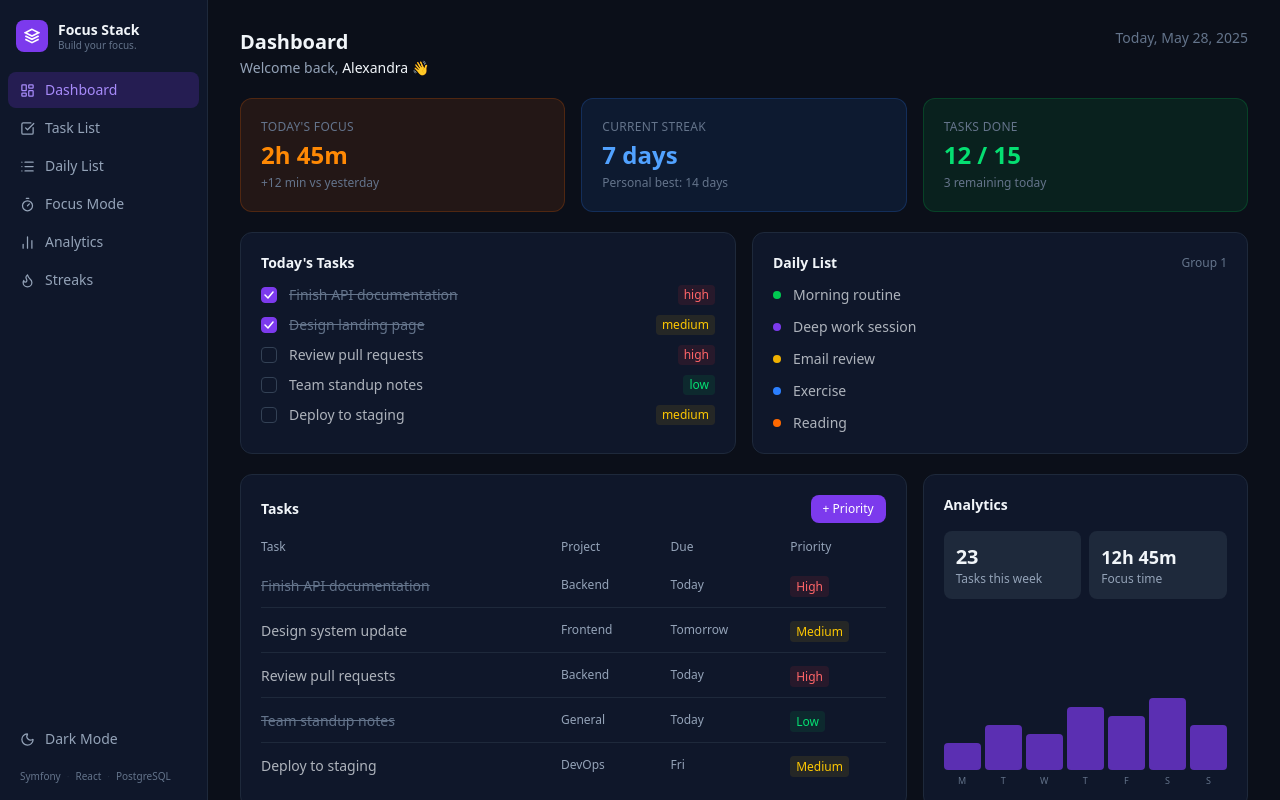
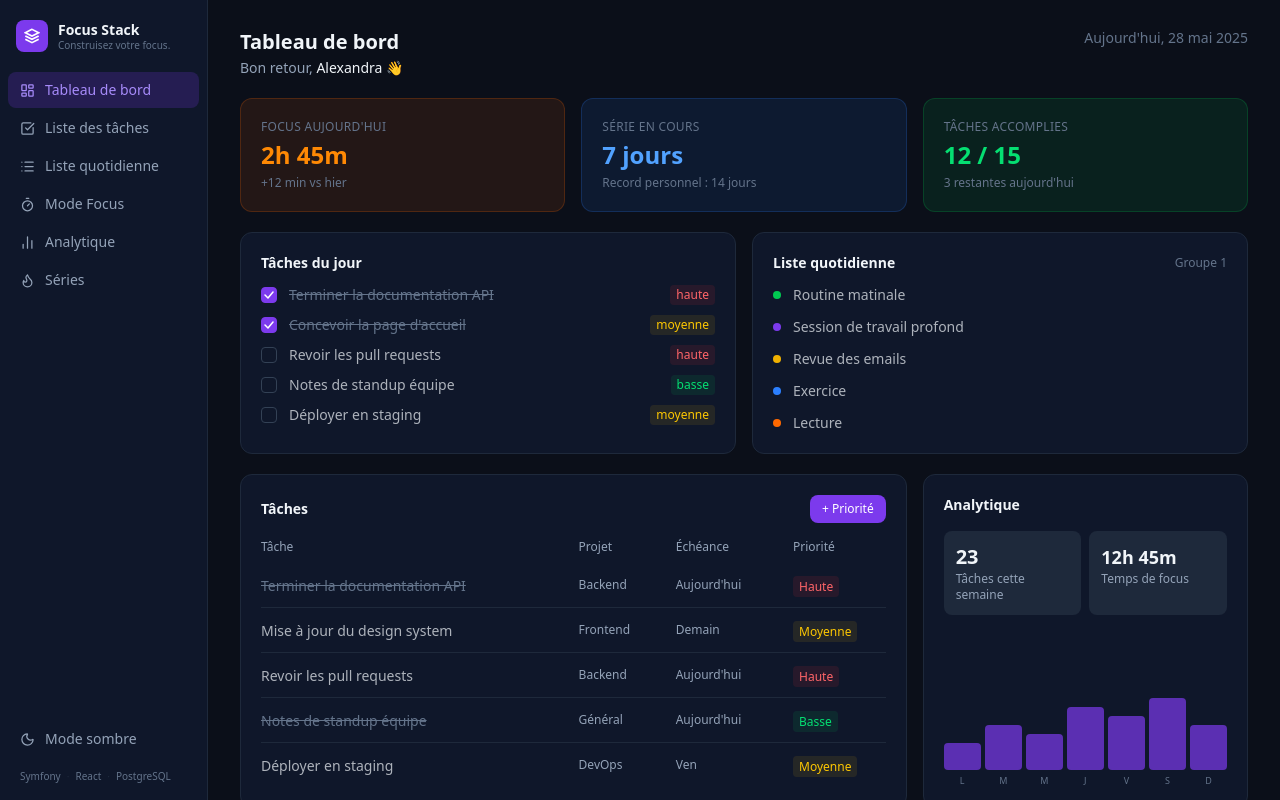
Before and after one commit to yannickfrd/focus-stack, a Next.js app in the folder frontend/: page / in a window 1280 px wide. Built offline with nearby package versions, Linux system fonts and the light colour scheme.

Commit message:
refactor(frontend): localize app content to French and update metadata, labels, and UI strings

```diff
--- a/frontend/src/UserInterface/Components/Layout/Sidebar.tsx
+++ b/frontend/src/UserInterface/Components/Layout/Sidebar.tsx
@@ -5,12 +5,12 @@ import { usePathname } from 'next/navigation';
 import { LayoutDashboard, CheckSquare, List, Timer, BarChart2, Flame, Moon } from 'lucide-react';
 
 const NAV = [
-  { label: 'Dashboard', href: '/', Icon: LayoutDashboard },
-  { label: 'Task List', href: '/tasks', Icon: CheckSquare },
-  { label: 'Daily List', href: '/daily', Icon: List },
-  { label: 'Focus Mode', href: '/focus', Icon: Timer },
-  { label: 'Analytics', href: '/analytics', Icon: BarChart2 },
-  { label: 'Streaks', href: '/streaks', Icon: Flame },
+  { label: 'Tableau de bord', href: '/', Icon: LayoutDashboard },
+  { label: 'Liste des tâches', href: '/tasks', Icon: CheckSquare },
+  { label: 'Liste quotidienne', href: '/daily', Icon: List },
+  { label: 'Mode Focus', href: '/focus', Icon: Timer },
+  { label: 'Analytique', href: '/analytics', Icon: BarChart2 },
+  { label: 'Séries', href: '/streaks', Icon: Flame },
 ];
 
 export function Sidebar() {
@@ -28,7 +28,7 @@ export function Sidebar() {
         </div>
         <div>
           <p className="text-sm font-semibold leading-tight text-foreground">Focus Stack</p>
-          <p className="text-[10px] leading-tight text-subtle-foreground">Build your focus.</p>
+          <p className="text-[10px] leading-tight text-subtle-foreground">Construisez votre focus.</p>
         </div>
       </div>
 
@@ -55,7 +55,7 @@ export function Sidebar() {
       <div className="px-2 py-4">
         <button className="flex w-full items-center gap-2.5 rounded-lg px-3 py-2 text-sm text-muted-foreground transition-colors hover:bg-elevated hover:text-foreground">
           <Moon size={15} />
-          Dark Mode
+          Mode sombre
         </button>
         <div className="mt-3 flex items-center gap-1.5 px-3">
           <span className="text-[10px] text-subtle-foreground">Symfony</span>
--- a/frontend/src/app/layout.tsx
+++ b/frontend/src/app/layout.tsx
@@ -1,4 +1,5 @@
 import type { Metadata } from "next";
+import type { ReactNode } from "react";
 import { Geist, Geist_Mono } from "next/font/google";
 import "./globals.css";
 import { Providers } from "./providers";
@@ -14,18 +15,18 @@ const geistMono = Geist_Mono({
 });
 
 export const metadata: Metadata = {
-  title: "Create Next App",
-  description: "Generated by create next app",
+  title: "Focus Stack",
+  description: "Gérez votre focus et vos tâches au quotidien",
 };
 
 export default function RootLayout({
   children,
 }: Readonly<{
-  children: React.ReactNode;
+  children: ReactNode;
 }>) {
   return (
     <html
-      lang="en"
+      lang="fr"
       className={`${geistSans.variable} ${geistMono.variable} h-full antialiased`}
     >
       <body className="min-h-full flex flex-col">
--- a/frontend/src/app/page.tsx
+++ b/frontend/src/app/page.tsx
@@ -1,64 +1,64 @@
 import type { Metadata } from 'next';
 import { Sidebar } from '@ui/Components/Layout/Sidebar';
 
-export const metadata: Metadata = { title: 'Dashboard — Focus Stack' };
+export const metadata: Metadata = { title: 'Tableau de bord — Focus Stack' };
 
 const stats = [
   {
-    label: "Today's focus",
+    label: "Focus aujourd'hui",
     value: '2h 45m',
-    delta: '+12 min vs yesterday',
+    delta: '+12 min vs hier',
     accent: 'border-orange-500/20 bg-orange-500/10 text-orange-400',
   },
   {
-    label: 'Current streak',
-    value: '7 days',
-    delta: 'Personal best: 14 days',
+    label: 'Série en cours',
+    value: '7 jours',
+    delta: 'Record personnel : 14 jours',
     accent: 'border-blue-500/20 bg-blue-500/10 text-blue-400',
   },
   {
-    label: 'Tasks done',
+    label: 'Tâches accomplies',
     value: '12 / 15',
-    delta: '3 remaining today',
+    delta: "3 restantes aujourd'hui",
     accent: 'border-green-500/20 bg-green-500/10 text-green-400',
   },
 ];
 
 const todaysTasks = [
-  { id: 1, title: 'Finish API documentation', done: true, priority: 'high' },
-  { id: 2, title: 'Design landing page', done: true, priority: 'medium' },
-  { id: 3, title: 'Review pull requests', done: false, priority: 'high' },
-  { id: 4, title: 'Team standup notes', done: false, priority: 'low' },
-  { id: 5, title: 'Deploy to staging', done: false, priority: 'medium' },
+  { id: 1, title: 'Terminer la documentation API', done: true, priority: 'haute' },
+  { id: 2, title: "Concevoir la page d'accueil", done: true, priority: 'moyenne' },
+  { id: 3, title: 'Revoir les pull requests', done: false, priority: 'haute' },
+  { id: 4, title: 'Notes de standup équipe', done: false, priority: 'basse' },
+  { id: 5, title: 'Déployer en staging', done: false, priority: 'moyenne' },
 ];
 
 const dailyItems = [
-  { id: 1, title: 'Morning routine', dot: 'bg-green-500' },
-  { id: 2, title: 'Deep work session', dot: 'bg-accent' },
-  { id: 3, title: 'Email review', dot: 'bg-yellow-500' },
-  { id: 4, title: 'Exercise', dot: 'bg-blue-500' },
-  { id: 5, title: 'Reading', dot: 'bg-orange-500' },
+  { id: 1, title: 'Routine matinale', dot: 'bg-green-500' },
+  { id: 2, title: 'Session de travail profond', dot: 'bg-accent' },
+  { id: 3, title: 'Revue des emails', dot: 'bg-yellow-500' },
+  { id: 4, title: 'Exercice', dot: 'bg-blue-500' },
+  { id: 5, title: 'Lecture', dot: 'bg-orange-500' },
 ];
 
 const tasks = [
-  { title: 'Finish API documentation', project: 'Backend', due: 'Today', priority: 'High', done: true },
-  { title: 'Design system update', project: 'Frontend', due: 'Tomorrow', priority: 'Medium', done: false },
-  { title: 'Review pull requests', project: 'Backend', due: 'Today', priority: 'High', done: false },
-  { title: 'Team standup notes', project: 'General', due: 'Today', priority: 'Low', done: true },
-  { title: 'Deploy to staging', project: 'DevOps', due: 'Fri', priority: 'Medium', done: false },
+  { title: 'Terminer la documentation API', project: 'Backend', due: "Aujourd'hui", priority: 'Haute', done: true },
+  { title: 'Mise à jour du design system', project: 'Frontend', due: 'Demain', priority: 'Moyenne', done: false },
+  { title: 'Revoir les pull requests', project: 'Backend', due: "Aujourd'hui", priority: 'Haute', done: false },
+  { title: 'Notes de standup équipe', project: 'Général', due: "Aujourd'hui", priority: 'Basse', done: true },
+  { title: 'Déployer en staging', project: 'DevOps', due: 'Ven', priority: 'Moyenne', done: false },
 ];
 
 const priorityClass: Record<string, string> = {
-  High: 'bg-red-500/10 text-red-400',
-  Medium: 'bg-yellow-500/10 text-yellow-400',
-  Low: 'bg-green-500/10 text-green-400',
-  high: 'bg-red-500/10 text-red-400',
-  medium: 'bg-yellow-500/10 text-yellow-400',
-  low: 'bg-green-500/10 text-green-400',
+  Haute: 'bg-red-500/10 text-red-400',
+  Moyenne: 'bg-yellow-500/10 text-yellow-400',
+  Basse: 'bg-green-500/10 text-green-400',
+  haute: 'bg-red-500/10 text-red-400',
+  moyenne: 'bg-yellow-500/10 text-yellow-400',
+  basse: 'bg-green-500/10 text-green-400',
 };
 
 const weekBars = [3, 5, 4, 7, 6, 8, 5];
-const days = ['M', 'T', 'W', 'T', 'F', 'S', 'S'];
+const days = ['L', 'M', 'M', 'J', 'V', 'S', 'D'];
 
 export default function DashboardPage() {
   return (
@@ -68,12 +68,12 @@ export default function DashboardPage() {
       <main className="flex-1 overflow-y-auto">
         <div className="flex items-start justify-between px-8 pt-7 pb-5">
           <div>
-            <h1 className="text-xl font-semibold text-foreground">Dashboard</h1>
+            <h1 className="text-xl font-semibold text-foreground">Tableau de bord</h1>
             <p className="mt-0.5 text-sm text-muted-foreground">
-              Welcome back, <span className="font-medium text-foreground">Alexandra</span> 👋
+              Bon retour, <span className="font-medium text-foreground">Alexandra</span> 👋
             </p>
           </div>
-          <p className="text-sm text-subtle-foreground">Today, May 28, 2025</p>
+          <p className="text-sm text-subtle-foreground">Aujourd&apos;hui, 28 mai 2025</p>
         </div>
 
         <div className="space-y-5 px-8 pb-8">
@@ -89,7 +89,7 @@ export default function DashboardPage() {
 
           <div className="grid grid-cols-2 gap-4">
             <div className="rounded-xl border border-border bg-card p-5">
-              <h2 className="mb-3 text-sm font-semibold text-foreground">Today's Tasks</h2>
+              <h2 className="mb-3 text-sm font-semibold text-foreground">Tâches du jour</h2>
               <ul className="space-y-2.5">
                 {todaysTasks.map((t) => (
                   <li key={t.id} className="flex items-center gap-3">
@@ -115,8 +115,8 @@ export default function DashboardPage() {
 
             <div className="rounded-xl border border-border bg-card p-5">
               <div className="mb-3 flex items-center justify-between">
-                <h2 className="text-sm font-semibold text-foreground">Daily List</h2>
-                <span className="text-xs text-subtle-foreground">Group 1</span>
+                <h2 className="text-sm font-semibold text-foreground">Liste quotidienne</h2>
+                <span className="text-xs text-subtle-foreground">Groupe 1</span>
               </div>
               <ul className="space-y-3">
                 {dailyItems.map((item) => (
@@ -132,15 +132,15 @@ export default function DashboardPage() {
           <div className="grid grid-cols-3 gap-4">
             <div className="col-span-2 rounded-xl border border-border bg-card p-5">
               <div className="mb-4 flex items-center justify-between">
-                <h2 className="text-sm font-semibold text-foreground">Tasks</h2>
+                <h2 className="text-sm font-semibold text-foreground">Tâches</h2>
                 <button className="rounded-lg bg-accent px-3 py-1.5 text-xs font-medium text-white transition-colors hover:bg-accent-hover">
-                  + Priority
+                  + Priorité
                 </button>
               </div>
               <table className="w-full">
                 <thead>
                   <tr className="text-left">
-                    {['Task', 'Project', 'Due', 'Priority'].map((h) => (
+                    {['Tâche', 'Projet', 'Échéance', 'Priorité'].map((h) => (
                       <th key={h} className="pb-2 text-xs font-medium text-muted-foreground">{h}</th>
                     ))}
                   </tr>
@@ -167,15 +167,15 @@ export default function DashboardPage() {
             </div>
 
             <div className="flex flex-col gap-4 rounded-xl border border-border bg-card p-5">
-              <h2 className="text-sm font-semibold text-foreground">Analytics</h2>
+              <h2 className="text-sm font-semibold text-foreground">Analytique</h2>
               <div className="grid grid-cols-2 gap-2">
                 <div className="rounded-lg bg-elevated p-3">
                   <p className="text-xl font-bold text-foreground">23</p>
-                  <p className="text-xs text-muted-foreground">Tasks this week</p>
+                  <p className="text-xs text-muted-foreground">Tâches cette semaine</p>
                 </div>
                 <div className="rounded-lg bg-elevated p-3">
                   <p className="text-lg font-bold text-foreground">12h 45m</p>
-                  <p className="text-xs text-muted-foreground">Focus time</p>
+                  <p className="text-xs text-muted-foreground">Temps de focus</p>
                 </div>
               </div>
               <div className="flex flex-1 items-end gap-1">
--- a/frontend/src/app/providers.tsx
+++ b/frontend/src/app/providers.tsx
@@ -1,10 +1,11 @@
 'use client';
 
+import type { ReactNode } from 'react';
 import { QueryClient, QueryClientProvider } from '@tanstack/react-query';
 import { ReactQueryDevtools } from '@tanstack/react-query-devtools';
 import { useState } from 'react';
 
-export function Providers({ children }: { children: React.ReactNode }) {
+export function Providers({ children }: { children: ReactNode }) {
   const [queryClient] = useState(
     () =>
       new QueryClient({
```
